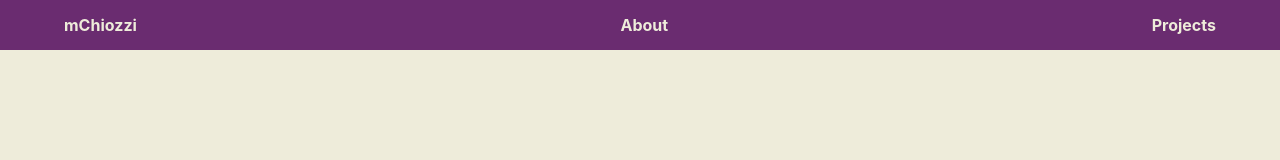
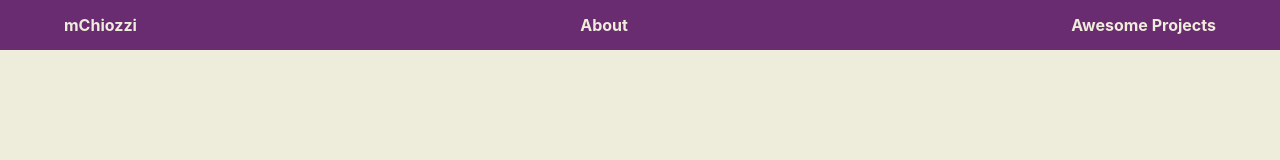
Before and after one commit to maurochiozzi/maurochiozzi.github.io, a React (Create React App) app: page / in a window 1280 px wide. Shown: the top 160 px of the page. Built offline with nearby package versions, Linux system fonts and the light colour scheme.

Commit message:
change projects menu name

```diff
--- a/src/components/bar/index.js
+++ b/src/components/bar/index.js
@@ -9,7 +9,7 @@
     <Nav>
       <Link to="/">mChiozzi</Link>
       <Link to="/about">About</Link>
-      <Link to="/projects">Projects</Link>
+      <Link to="/projects">Awesome Projects</Link>
     </Nav>
   );
 }
--- a/src/components/bar/styles.js
+++ b/src/components/bar/styles.js
@@ -12,6 +12,7 @@
 
   display: flex;
   align-items: center;
+  text-align: center;
   justify-content: space-between;
 
   font-weight: bold;
```
